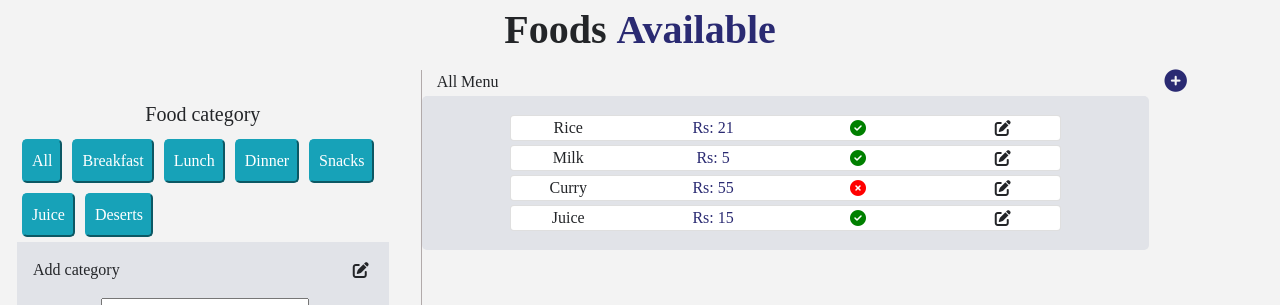
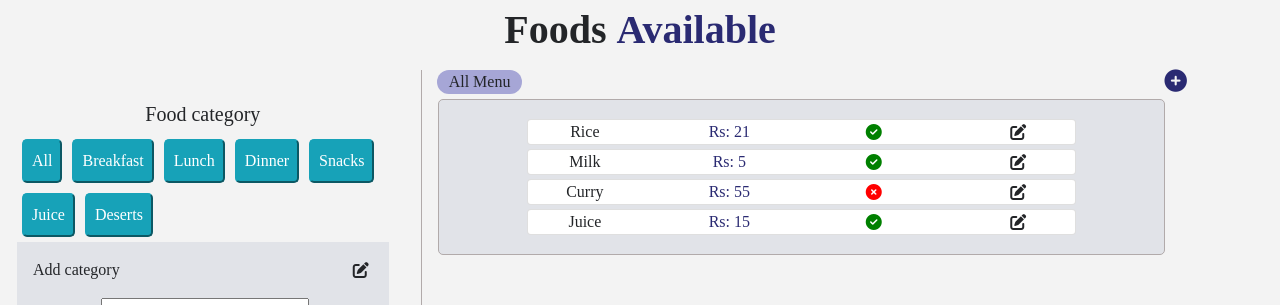
Before and after one commit to aswanthvp/hotelapplicationfrontend, a React (Create React App) app: page /product in a window 1280 px wide. Shown: the part 328-633 px from the top of the page. Built offline with nearby package versions, Linux system fonts and the light colour scheme.

Commit message:
Updated the product list UI

```diff
--- a/src/App.css
+++ b/src/App.css
@@ -30,7 +30,9 @@ body{
 .product_window{
   background-color: var(--lightBlue);
   border-radius: 5px;
-  padding: 15px
+  padding: 15px;
+  margin-left: 1rem;
+  border : 1px solid #b1aaaa;
 }
 .product_avalable{
   color: green;
@@ -83,3 +85,12 @@ body{
 .float_none{
   clear: both;
 }
+
+.product_menu_selected{
+  background-color: #a6a6d6;
+  border-radius: 15px;
+  padding-left: 12px;
+  padding-right: 12px;;
+  margin-left: 15px;
+  margin-bottom: 5px;
+}
--- a/src/component/product/ModalProduct.js
+++ b/src/component/product/ModalProduct.js
@@ -48,7 +48,10 @@ export default class ModalProduct extends Component {
                                                 }
                                             }>
                                                 {value.foodCategory.map((item)=>{
-                                                        return <option value={item} key={item}>{item}</option>
+                                                        if(item !== "All")
+                                                            return <option value={item} key={item}>{item}</option>
+                                                        else
+                                                            return null
                                                 })
                                                 }
                                             </select>
--- a/src/component/product/Product.js
+++ b/src/component/product/Product.js
@@ -17,8 +17,8 @@ export default class Product extends Component {
                                     <ProductCategory value = {value}></ProductCategory>
                                     <div className="col-8">
                                         <div className="row">
-                                            <div className="col-2">{value.foodCategoryDisplay} Menu  </div>
-                                            <div className="col-8 mx-auto">
+                                            <div className="product_menu_selected">{value.foodCategoryDisplay} Menu  </div>
+                                            <div className="col-2 mx-auto">
                                                 <p>{}</p>
                                             </div>
                                             <div className="col-2 ml-auto ">
@@ -34,15 +34,38 @@ export default class Product extends Component {
                                                         {
                                                             value.foodCategoryDisplay === "All"?
                                                                 (
+                                                                    // value.productlist.map((product) => {
+                                                                    //     return <ProductDetails key={product.id} value = {value} product={product} ></ProductDetails>
+                                                                    // })
+                                                                    (value.productlist.length>0?
+                                                                        (
                                                                             value.productlist.map((product) => {
                                                                              return <ProductDetails key={product.id} value = {value} product={product} ></ProductDetails>
                                                                             })
                                                                         ):(
+                                                                            <p>No Food Available Here.<br/>Add Food to the category to display here</p>
+                                                                        )
+                                                                    )
+                                                                ):(
+                                                                //    value.productlist.filter((product) =>{
+                                                                //        return product.category === value.foodCategoryDisplay;
+                                                                //    }).map((product)=>{
+                                                                //         return <ProductDetails key={product.id} value = {value} product={product} ></ProductDetails>
+                                                                //    })
+                                                                        (value.productlist.filter((product) =>{
+                                                                            return product.category === value.foodCategoryDisplay
+                                                                        }).length>0?
+                                                                            (
                                                                                 value.productlist.filter((product) =>{
                                                                                     return product.category === value.foodCategoryDisplay;
                                                                                 }).map((product)=>{
                                                                                     return <ProductDetails key={product.id} value = {value} product={product} ></ProductDetails>
                                                                                 })
+                                                                            ):(
+                                                                                <p>No Food Available Here.<br/>Add Food to the category to display here</p>
+
+                                                                            )
+                                                                        )
                                                                 )
                                                         }
                                             </div>
```
Lines whose indentation alone changed are shown as unchanged.
